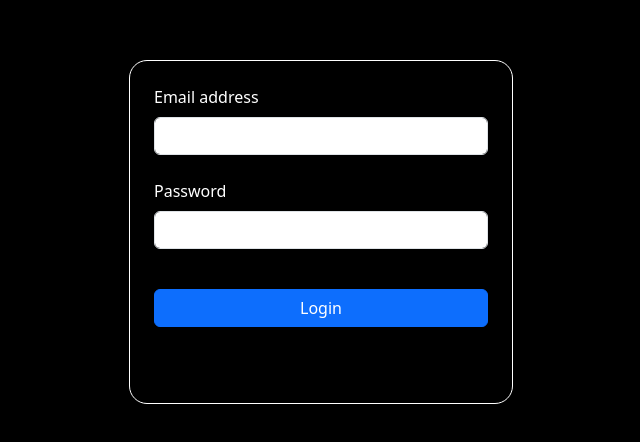
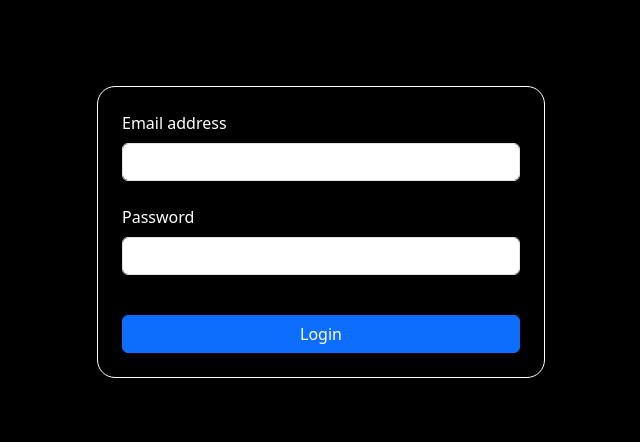
Before and after one commit to AmithRV/hyperx, a Next.js app: page /auth in a window 1280 px wide. Shown: the part 168-610 px from the top of the page, without its empty margins (319-959 px from the left). Built offline with nearby package versions, Linux system fonts and the light colour scheme.

Commit message:
login page styling

```diff
--- a/src/app/auth/Component.jsx
+++ b/src/app/auth/Component.jsx
@@ -12,11 +12,11 @@ function FormExample() {
     <form className="form_section" onSubmit={handleSubmit}>
       <div className="form-group mx-4 my-4">
         <label htmlFor="exampleInputEmail1">Email address</label>
-        <input type="email" className="form-control mt-2" />
+        <input type="email" className="form-control mt-2 fw-bold" />
       </div>
       <div className="form-group mx-4 mt-4 mb-3">
         <label htmlFor="exampleInputPassword1">Password</label>
-        <input type="password" className="form-control mt-2" />
+        <input type="password" className="form-control mt-2 fw-bold" />
       </div>
 
       <div className="w-100 d-flex justify-content-center ">
--- a/src/styles/auth/style.css
+++ b/src/styles/auth/style.css
@@ -11,8 +11,7 @@
     border: 1px solid white;
     background-color: black;
     color: white;
-    width: 30%;
-    height: 43%;
+    width: 35%;
     border-radius: 18px;
 }
 
@@ -21,6 +20,8 @@ input:focus {
     border: none
 }
 
+
+
 @media (max-width: 767px) {
     .form_section {
         width: 90%;
```
